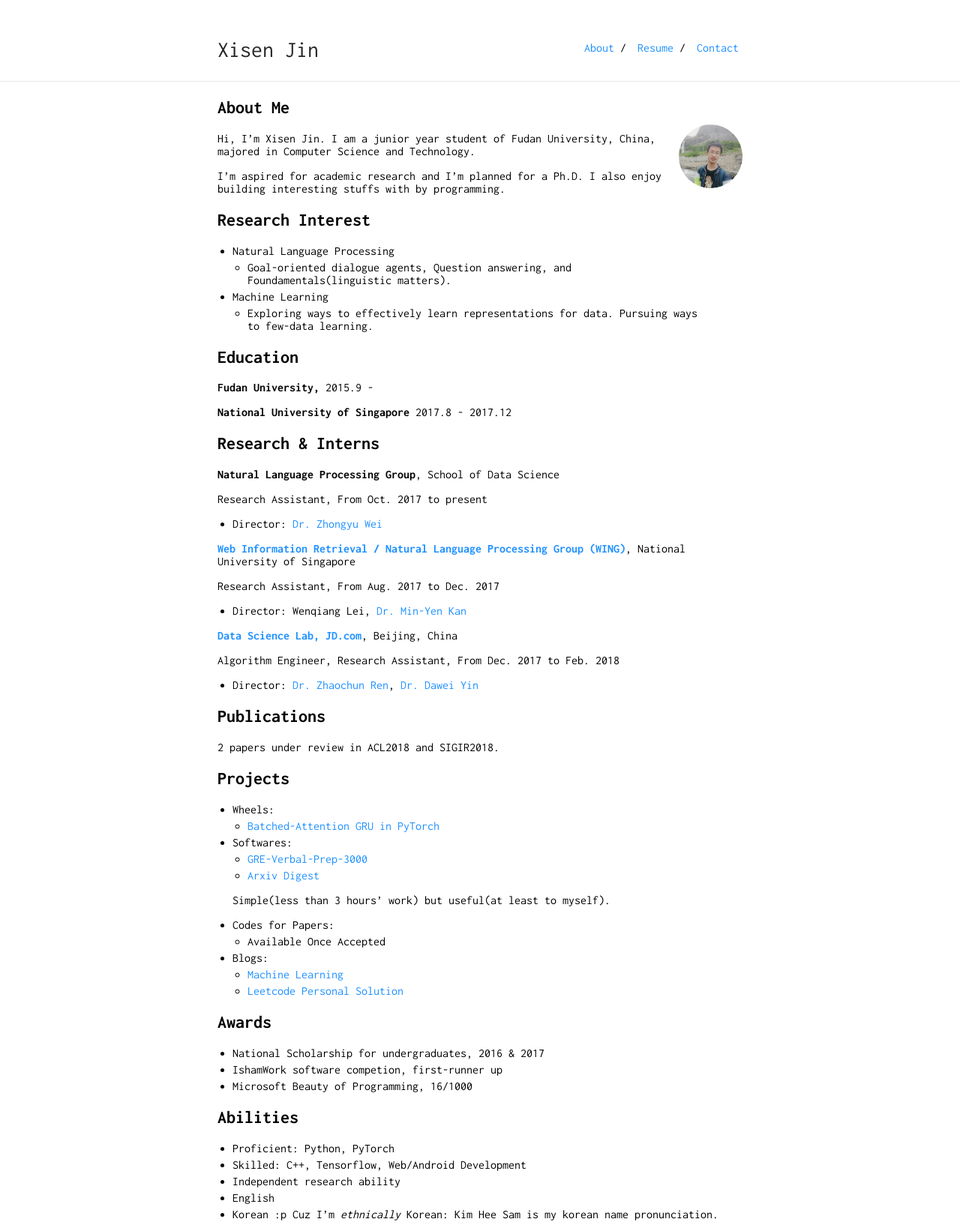
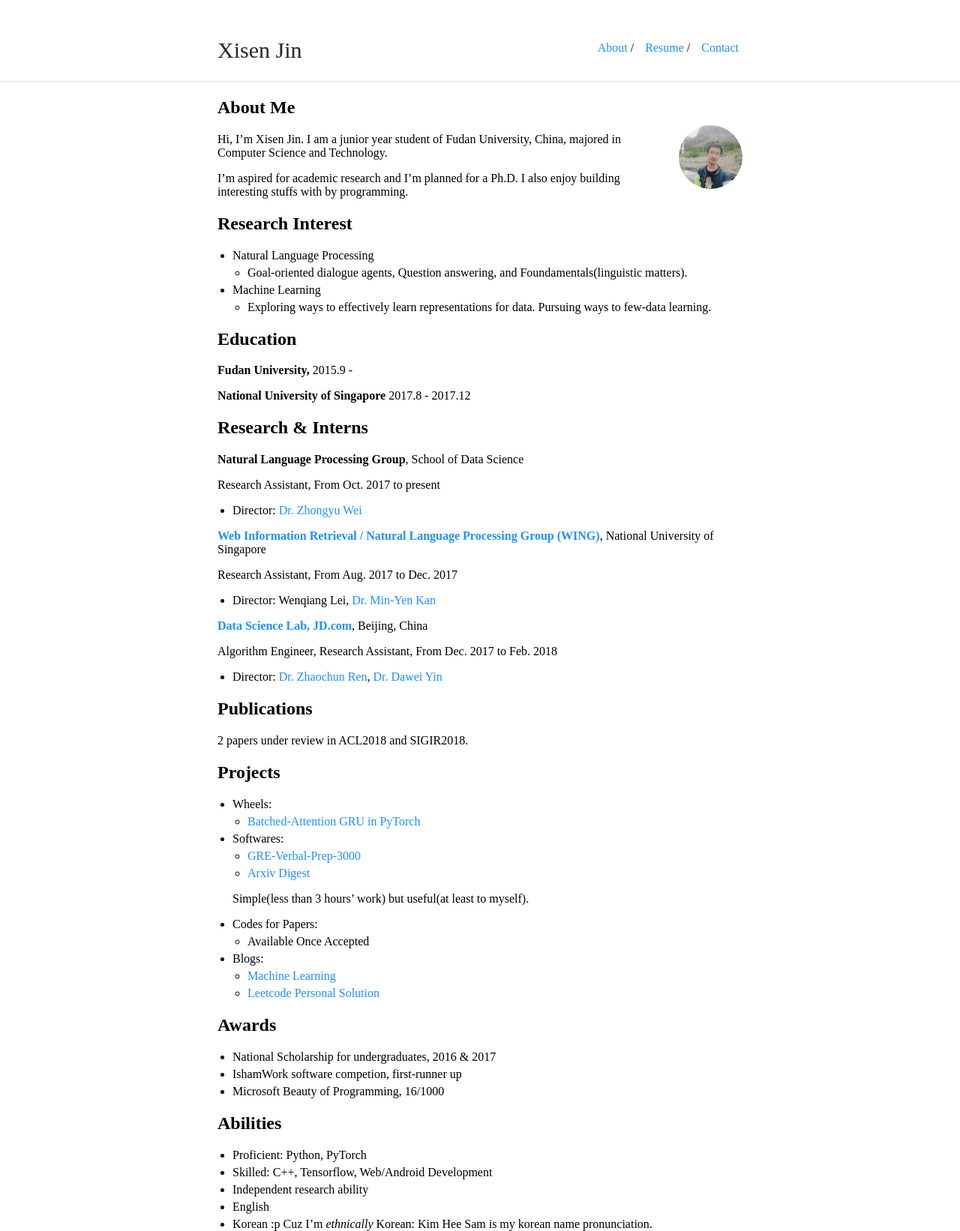
Before and after one commit to AuCson/aucson.github.io, a Jekyll site: the page built from index.md, in a window 1280 px wide. Shown: the whole page at 75% size. Built offline with Jekyll 4.4.1, drawn with Linux system fonts in a browser that asks for light colours; our own code applies the rules of GitHub Pages for plain Markdown files.

Commit message:
fix font

```diff
--- a/_sass/_style.scss
+++ b/_sass/_style.scss
@@ -11,7 +11,7 @@ html {
 }
 body {
     margin: 0;
-    font-family: "Inconsolata";
+    font-family: "";
     height: 100%;
 }
 a {
```
